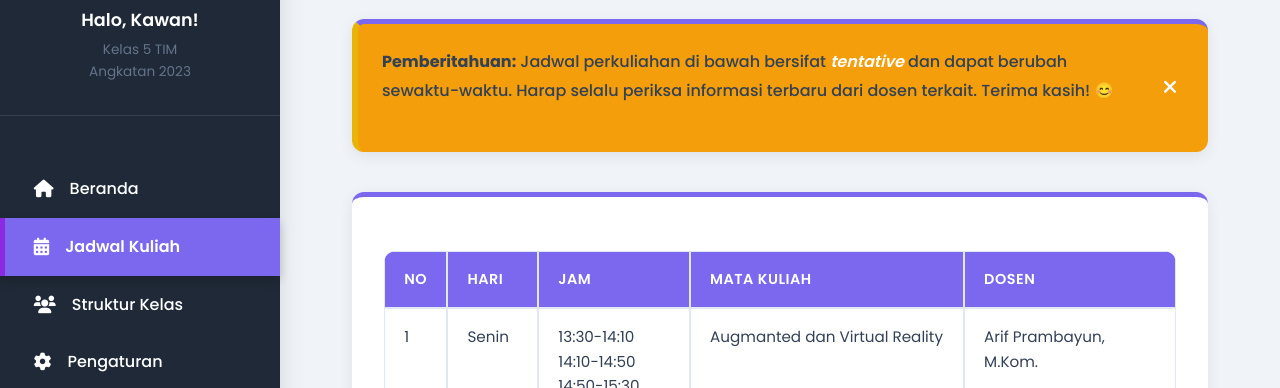
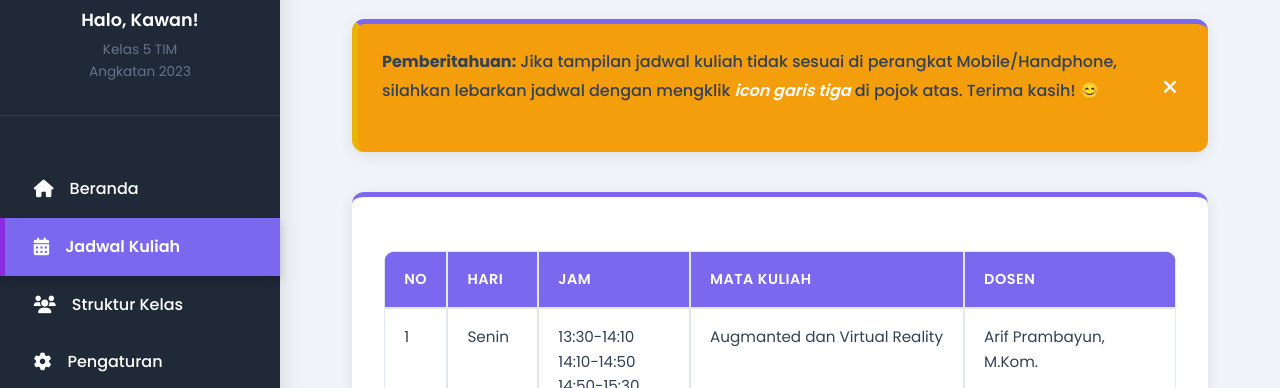
Before and after one commit to t1mb4ngan/jadwal-5tim-2025-timversion, a plain HTML site: page index.html in a window 1280 px wide. Both pictures are taken after a click on the item "Jadwal Kuliah". Shown: the part 213-601 px from the top of the page. Drawn offline with Linux system fonts and the light colour scheme.

Commit message:
index.html

```diff
--- a/index.html
+++ b/index.html
@@ -1124,7 +1124,7 @@
 
             <div class="content-card dismissible-alert">
                 <div class="alert-content">
-                    <p><strong>Pemberitahuan:</strong> Jadwal perkuliahan di bawah bersifat <em>tentative</em> dan dapat berubah sewaktu-waktu. Harap selalu periksa informasi terbaru dari dosen terkait. Terima kasih! 😊</p>
+                    <p><strong>Pemberitahuan:</strong>  Jika tampilan jadwal kuliah tidak sesuai di perangkat Mobile/Handphone, silahkan lebarkan jadwal dengan mengklik <em>icon garis tiga</em> di pojok atas. Terima kasih! 😊</p>
                 </div>
                 <button class="close-alert-btn" aria-label="Tutup pemberitahuan"><i class="fas fa-times"></i></button>
             </div>
```
